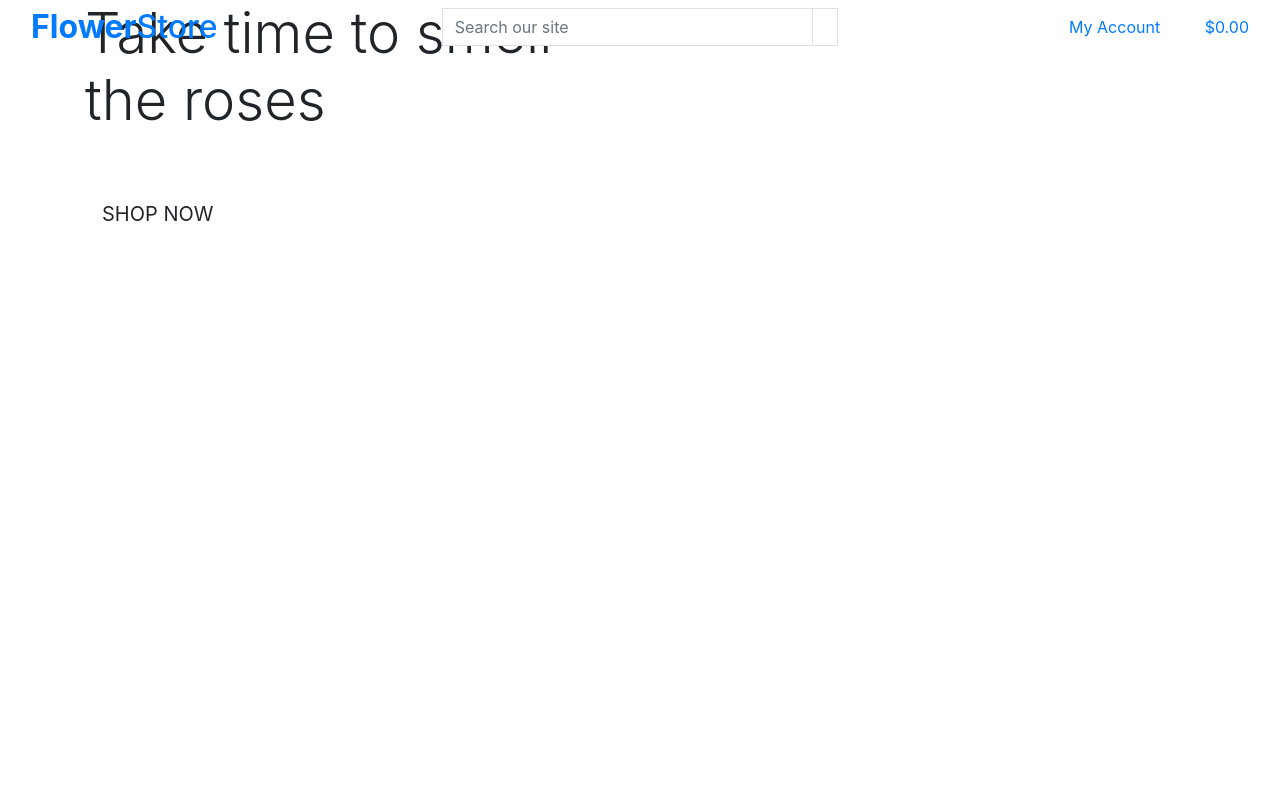
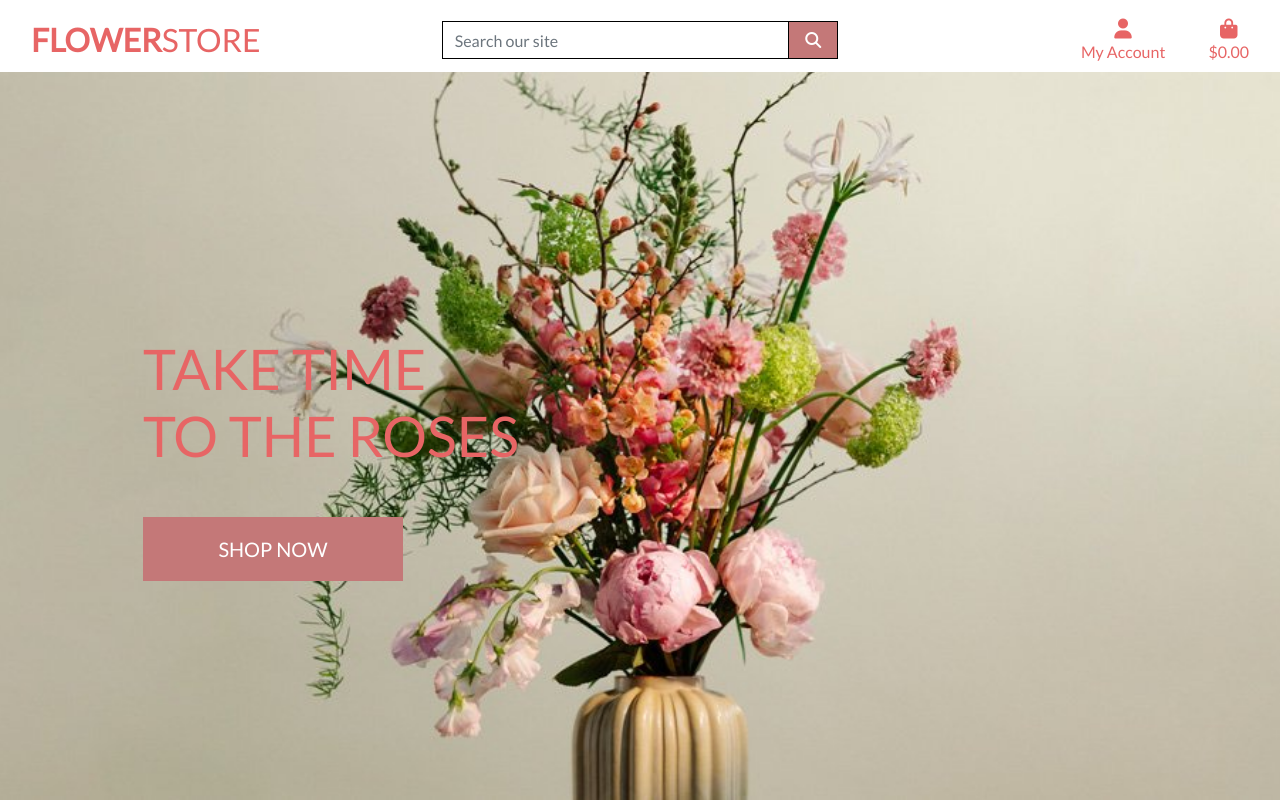
Before and after one commit to YOSTINA-dh/flower_store1, a Django app: page / in a window 1280 px wide. Run offline with Django 3.2, Linux system fonts and the light colour scheme; some libraries are stand-ins or nearby versions.

Commit message:
complated homepage and css

```diff
--- a/flower_store/settings.py
+++ b/flower_store/settings.py
@@ -146,3 +146,7 @@ USE_TZ = True
 # https://docs.djangoproject.com/en/3.0/howto/static-files/
 
 STATIC_URL = '/static/'
+STATICFILES_DIRS = (os.path.join(BASE_DIR, 'static'),)
+
+MEDIA_URL = '/media/'
+MEDIA_ROOT = os.path.join(BASE_DIR, 'media')
--- a/flower_store/urls.py
+++ b/flower_store/urls.py
@@ -15,9 +15,11 @@ Including another URLconf
 """
 from django.contrib import admin
 from django.urls import path, include
+from django.conf import settings
+from django.conf.urls.static import static
 
 urlpatterns = [
     path('admin/', admin.site.urls),
     path('accounts/', include('allauth.urls')),
     path('', include('home.urls')),
-]
+] + static(settings.MEDIA_URL, document_root=settings.MEDIA_ROOT)
--- a/home/templates/home/index.html
+++ b/home/templates/home/index.html
@@ -12,9 +12,10 @@
 {% block content %}
     <div class="container h-100">
         <div class="row h-100">
-            <div class="col-7 col-md-6 my-auto">
+           <div class="col-7 col-md-6 my-auto">
                 <h1 class="display-4 logo-font text-black">
-                    Take time to smell the roses
+                    Take time<br>
+                    to the roses
                 </h1>
                 <div class="my-5">
                     <h4>
--- /dev/null
+++ b/static/css/base.css
@@ -0,0 +1,86 @@
+@import url('https://fonts.googleapis.com/css2?family=Poppins:wght@100;200;300;400;500;600;700&display=swap');
+@import url('https://fonts.googleapis.com/css2?family=Roboto:wght@100;200;300;400;500;600;700&display=swap');
+
+html {
+    height: 100%;
+}
+
+body {
+    background: url('/media/homepage_background.jpg') no-repeat center center fixed;
+    background-size: cover;
+    height: calc(100vh - 164px);
+    color: #555;
+    font-family: 'Lato';
+}
+
+/* from Bulma */
+.icon {
+    align-items: center;
+    display: inline-flex;
+    justify-content: center;
+    height: 1.5rem;
+    width: 1.5rem;
+}
+
+.logo-font {
+    text-transform: uppercase;
+}
+
+.main-logo-link {
+    width: fit-content;
+}
+
+.shop-now-button {
+    background: rgb(196, 120, 120);
+    color: white;
+    min-width: 260px;
+}
+
+.btn-black {
+    background: rgb(196, 120, 120);
+    color: white;
+}
+
+.shop-now-button:hover,
+.shop-now-button:active,
+.shop-now-button:focus,
+.btn-black:hover,
+.btn-black:active,
+.btn-black:focus {
+    background: rgb(231, 101, 101) ;
+    color: white;
+}
+
+.text-black {
+    color: rgb(231, 101, 101) !important;
+    text-shadow: rgb(231, 101, 101)  !important;
+
+}
+
+.border-black {
+    border: 1px solid black !important;
+}
+
+/* -------------------------------- Media Queries */
+
+/* Slightly larger container on xl screens */
+@media (min-width: 1200px) {
+  .container {
+    max-width: 80%;
+  }
+}
+
+/* fixed top navbar only on medium and up */
+@media (min-width: 992px) {
+    .fixed-top-desktop-only {
+        position: fixed;
+        top: 0;
+        right: 0;
+        left: 0;
+        z-index: 1030;
+    }
+
+    .header-container {
+        padding-top: 164px;
+    }
+}
--- a/templates/base.html
+++ b/templates/base.html
@@ -15,12 +15,15 @@
 
     {% block corecss %}
         <link rel="stylesheet" href="https://stackpath.bootstrapcdn.com/bootstrap/4.4.1/css/bootstrap.min.css" integrity="sha384-Vkoo8x4CGsO3+Hhxv8T/Q5PaXtkKtu6ug5TOeNV6gBiFeWPGFN9MuhOf23Q9Ifjh" crossorigin="anonymous">
+        <link rel="stylesheet" href="https://fonts.googleapis.com/css?family=Lato&display=swap">
+        <link rel="stylesheet" href="{% static 'css/base.css' %}">
     {% endblock %}
 
     {% block extra_css %}
     {% endblock %}
 
     {% block corejs %}
+        <script src="https://kit.fontawesome.com/a2628a3930.js" crossorigin="anonymous"></script>
         <script src="https://code.jquery.com/jquery-3.4.1.slim.min.js" integrity="sha384-J6qa4849blE2+poT4WnyKhv5vZF5SrPo0iEjwBvKU7imGFAV0wwj1yYfoRSJoZ+n" crossorigin="anonymous"></script>
         <script src="https://cdn.jsdelivr.net/npm/popper.js@1.16.0/dist/umd/popper.min.js" integrity="sha384-Q6E9RHvbIyZFJoft+2mJbHaEWldlvI9IOYy5n3zV9zzTtmI3UksdQRVvoxMfooAo" crossorigin="anonymous"></script>
         <script src="https://stackpath.bootstrapcdn.com/bootstrap/4.4.1/js/bootstrap.min.js" integrity="sha384-wfSDF2E50Y2D1uUdj0O3uMBJnjuUD4Ih7YwaYd1iqfktj0Uod8GCExl3Og8ifwB6" crossorigin="anonymous"></script>
@@ -33,7 +36,7 @@
   </head>
   <body>
     <header class="container-fluid fixed-top">
-    <div class="row">
+   <div id="topnav" class="row bg-white pt-lg-2 d-none d-lg-flex">
             <div class="col-12 col-lg-4 my-auto py-1 py-lg-0 text-center text-lg-left">
                 <a href="{% url 'home' %}" class="nav-link main-logo-link">
                     <h2 class="logo-font text-black my-0"><strong>Flower</strong>Store</h2>
```
Also changed, not shown: media/homepage_background.jpg (added).
